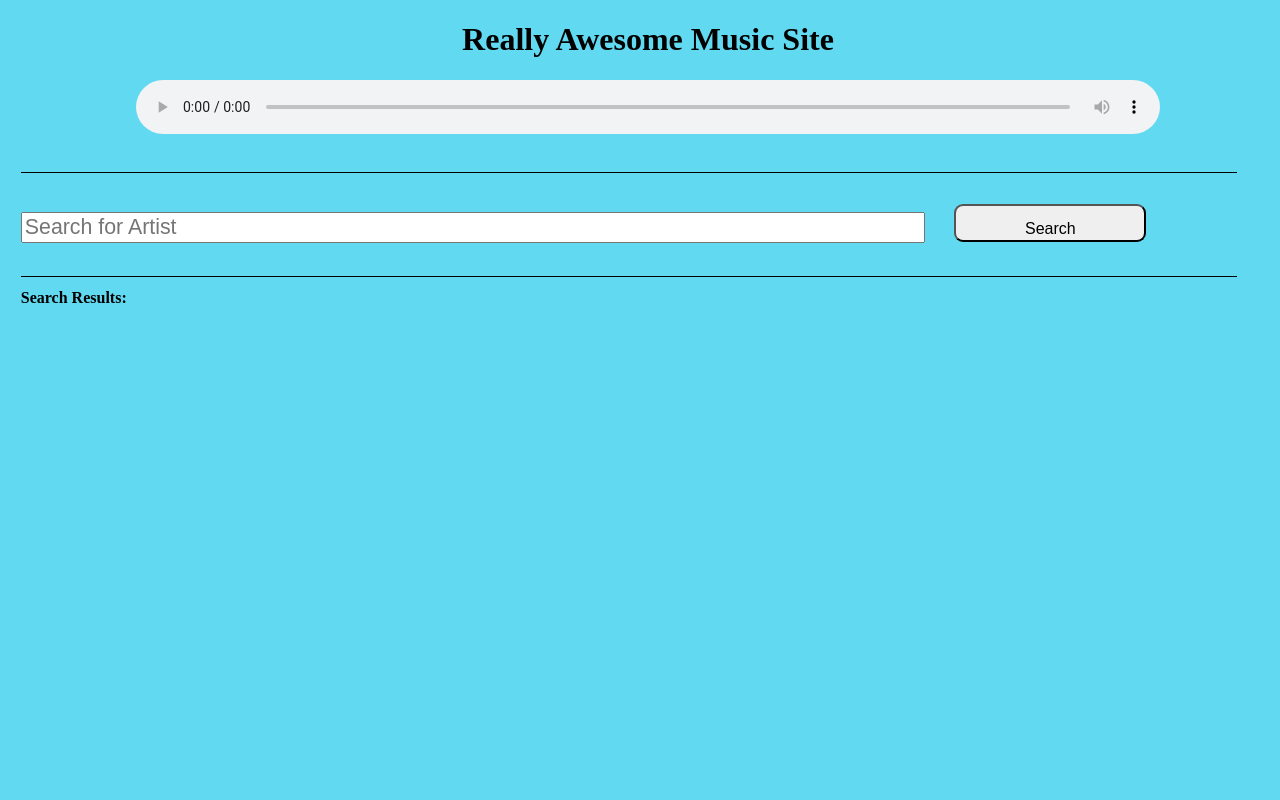
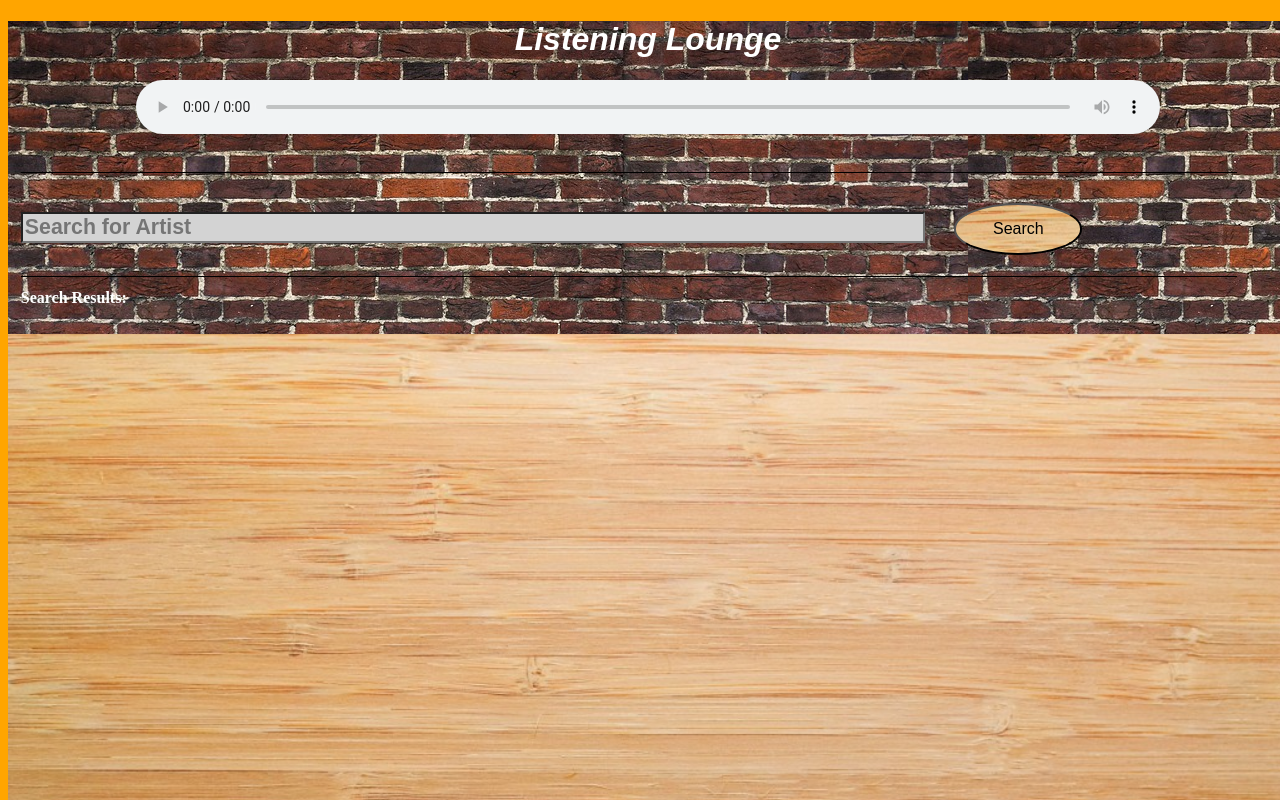
Before and after one commit to AaronDrobek/Week_four_project, a plain HTML site: page starter_files/index.html in a window 1280 px wide. Shown: the top 800 px of the page. Drawn offline with Linux system fonts and the light colour scheme.

Commit message:
brushed up some styling, search bar is working, audio tag needs work

```diff
--- a/starter_files/index.html
+++ b/starter_files/index.html
@@ -1,16 +1,16 @@
 <!DOCTYPE html>
 <html>
 <head>
-  <title>iTunes Music Search</title>
+  <title>Listening Lounge</title>
   <link rel="stylesheet" href="styles.css">
 </head>
 <body>
   <div class="container">
     <header>
-      <h1>Really Awesome Music Site</h1>
+      <h1>Listening Lounge</h1>
     </header>
     <section class="player">
-      <audio class="music-player" controls="controls" src=""></audio>
+      <audio class="musicPlayer" controls="controls" src=></audio>
     </section>
     <section class="search">
       <form class="search-form" >
@@ -25,3 +25,4 @@
   <script src="main.js"></script>
 </body>
 </html>
+<!-- http://a1870.phobos.apple.com/us/r30/Music69/v4/8d/ca/8f/8dca8f4d-442c-b0ea-a550-fa2716dd8b32/mzaf_5523825975595672696.plus.aac.p.m4a -->
--- a/starter_files/main.js
+++ b/starter_files/main.js
@@ -11,13 +11,22 @@ let search    = document.getElementById("search");
 let results   = document.querySelector(".results")
 let searchBar = document.getElementById("searchBar");
 let button    = document.querySelector("button");
+let musicPlayer = document.getElementsByClassName("musicPlayer");
+
+
+
+
 
 button.addEventListener('click', function(){
   // console.log("button was clicked");
   let searchBar = document.getElementById("searchBar");
 
   // let searchBar = searchBar.value;
-
+// searchBar.addEventListener('keypress', function (e) {
+//     var key = e.which || e.keyCode;
+//     if (key === 13) { // 13 is enter
+//       // code for enter
+//     }
 
 
     while(results.firstChild){
@@ -44,13 +53,58 @@ fetch("https://itunes.apple.com/search?term=" + bar )
 
         let el1 = document.createElement("div");
         el1.classList.add("el1");
+        // let preview = document.createElement("button");
+        // preview.setAttribute("src", "${data.results[i].previewUrl}")
+        // preview.addEventListener('click', function(){
+        //
+        // })
+
         el1.innerHTML=
         `<img src=${data.results[i].artworkUrl100}>
         <h4 class= "song_title">${data.results[i].trackName}</h4>
-        <h2 class= "artist_title" maxlength= "15">${data.results[i].artistName}</h2>
+
+        <h2 class= "artist_title">${data.results[i].artistName}</h2>
         </div>`
+        // let preview = document.createElement("input");
+        // preview.setAttribute("class", "preview");
+        // preview.textContent="preview";
+        //
+        // preview.setAttribute("value", `${data.results[i].previewUrl}`);
+        // let clip = preview.value;
+        // el1.appendChild(preview);
+        //
+        // preview.addEventListener('click', function(){
+        //   musicPlayer.load(clip);
+        //   console.log("clicked button");
+        // })
+
         results.appendChild(el1);
       }
+      // let play = function (){
+      // window.onload = function (){
+      //   musicPlayer.setAttribute('src', `${data.results[i].previewUrl}`);
+      //   }
+      // }
+
+
+
+        // musicPlayer.load()
+      })
+
     })
-  })
-})
+    })
+
+
+
+
+
+//
+//
+// let rsvp = document.createElement("button");
+//   let view = document.createElement("button");
+//   rsvp.setAttribute("class", "rsvp")
+//   view.setAttribute("class", "view")
+//   rsvp.textContent= "RSVP"
+//   view.textContent= "View Event"
+//   rsvp.addEventListener('click', function(){
+//     container.innerHTML = eventView;
--- a/starter_files/styles.css
+++ b/starter_files/styles.css
@@ -1,21 +1,32 @@
 body {
+
   width: 100vw;
-  background-color: #60d9f1;
+  background-color: #FFA500;
 }
 header h1{
+  color: white;
+  font-family: sans-serif;
+  font-style: italic;
+  font-weight: bold;
   text-align: center;
 }
 
 .player {
   display: flex;
   justify-content: center;
+
 }
 
 .player audio{
   width: 80vw;
 }
+.container{
+  background:url(./images/abstract-1841268_960_720.jpg);
 
+}
 .search{
+  /*background:url(./images/brown-leather-texture_1232-3038.jpg);*/
+  background-size: contain;
   margin-left: 1vw;
   align-self: center;
   width: 95vw;
@@ -23,6 +34,11 @@ header h1{
   margin-top: 3vw;
   border-top: 1px solid black;
   border-bottom: 1px solid black;
+}
+#searchBar{
+  color: black;
+  font-weight: bold;
+  background: lightgrey;
 }
 .search-form{
 
@@ -39,33 +55,42 @@ header h1{
   margin-top: 3vw;
 }
 .button{
-  /*box-shadow: 0 2px 2px 0 #C2C2C2*/
+  outline: none;
+  background: url(./images/seamless-wood-grain-texture.jpg);
   margin-left: 2vw;
-  border-radius: 9px;
+  border-radius: 50%;
+  text-align: center;
+  font-family: sans-serif;
   font-size: 12pt;
-  padding-top: 1vw;
-  width: 15vw;
-  height: 3vw;
+  /*padding-top: 1vw;*/
+  width: 10vw;
+  height: 4vw;
+
+
 }
 .button:hover{
   border: 1px solid;
- box-shadow: inset 0 0 20px rgba(255, 255, 255, .5), 0 0 20px rgba(255, 255, 255, .2);
- outline-color: rgba(255, 255, 255, 0);
- outline-offset: 15px;
+ /*box-shadow: inset 0 0 20px rgba(255, 255, 255, .5), 0 0 20px rgba(255, 255, 255, .2);
+ outline-color: ;
+ outline-offset: 15px;*/
  text-shadow: 1px 1px 2px #427388;
 }
   h5{
+  color: white;
   margin-left: 1vw;
   font-size: 12pt;
   padding-top: 0vw;
   margin-top: 1vw;
 }
 .results{
+  background: url(./images/seamless-wood-grain-texture.jpg)no-repeat top center fixed;
+  background-size: cover;
+  background-attachment: fixed;
   display: flex;
   flex-direction: row;
   flex-wrap: wrap;
   width: 100vw;
-  height: 100vw;
+  height: 300vw;
 }
 .el1{
   display: flex;
@@ -74,15 +99,17 @@ header h1{
   margin-right: 3vw;
   margin-left: 1vw;
   margin-top: 3vw;
-  border: 1px solid black;
+  /*border: 1px solid black;*/
   width: 20vw;;
   height: 18vw;
 }
 
 .el1 img{
-
+  box-shadow: 10px 10px 5px #4B4B4B;
+			-moz-box-shadow: 10px 10px 5px #4B4B4B;
+			-webkit-box-shadow: 10px 10px 5px #4B4B4B;
+			-khtml-box-shadow: 10px 10px 5px #4B4B4B;
   margin-left: 6vw;
-  border: 1px solid red;
   width: 8vw;
   height: 8vw;
 }
@@ -96,6 +123,9 @@ header h1{
   margin-bottom: 1vw;
 }
 .el1 h2{
+  font-family: sans-serif;
+  color: black;
+  /*text-shadow: 25px 5px #4B4B4B;*/
   height: 1.5vw;
   text-overflow: ellipsis;
   overflow: scroll;
```
Also changed, not shown: starter_files/images/abstract-1841268_960_720.jpg (added), starter_files/images/brick-2172682_960_720.jpg (added), starter_files/images/brown-leather-texture_1232-3038.jpg (added), starter_files/images/seamless-wood-grain-texture.jpg (added), starter_files/images/wood-background-03.jpg (added), 1 other file.
